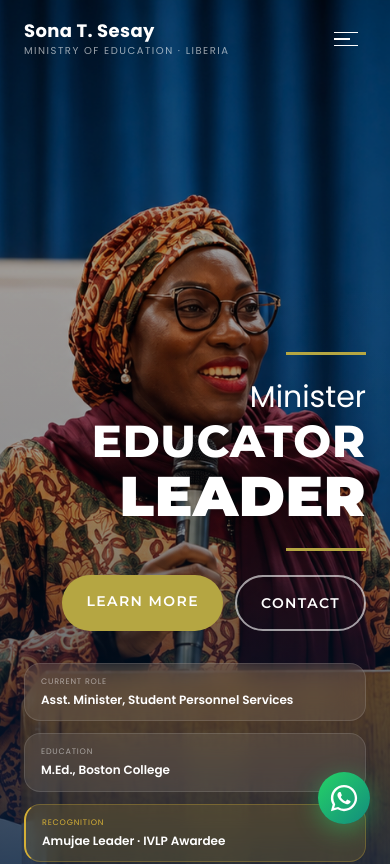
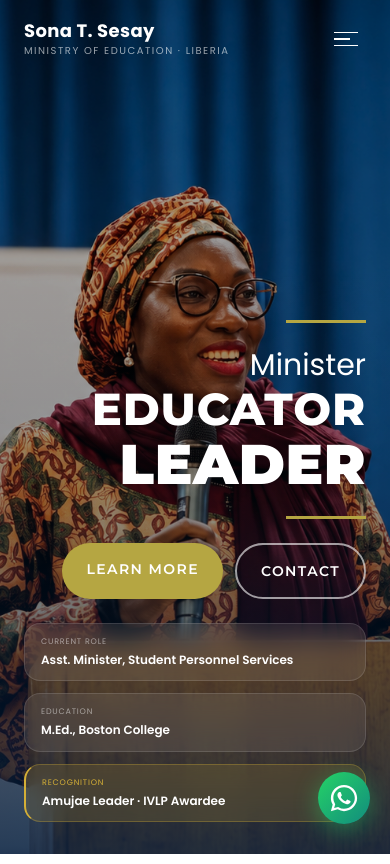
Before and after one commit to Vetsocom/sonatsesay, a Next.js app: page / in a window 390 px wide. Shown: the top 864 px of the page. Built offline with nearby package versions, Linux system fonts and the light colour scheme.

Commit message:
feat: create HeroSection component with image background and credentials display

```diff
--- a/src/app/components/HeroSection.tsx
+++ b/src/app/components/HeroSection.tsx
@@ -19,7 +19,7 @@ export default function HeroSection() {
           fill
           priority
           sizes="100vw"
-          className="object-cover object-[center] md:object-center"
+          className="object-cover object-center lg:object-center"
           unoptimized
         />
 
@@ -40,22 +40,22 @@ export default function HeroSection() {
       </div>
 
       {/* Content Container */}
-      <div className="relative z-20 w-full max-w-7xl mx-auto px-6 lg:px-12 flex flex-col justify-between min-h-screen pt-36 pb-8 md:pt-24 md:pb-12">
+      <div className="relative z-20 w-full max-w-7xl mx-auto px-6 lg:px-12 flex flex-col justify-between min-h-screen pt-28 pb-8 lg:pt-24 lg:pb-12">
         <div className="flex justify-end">
-          <div className="w-full md:w-1/2 xl:w-5/12 text-right mt-[13rem] md:mt-16">
+          <div className="w-full sm:w-[88%] md:w-[78%] lg:w-1/2 xl:w-5/12 text-right mt-[13rem] md:mt-[14rem] lg:mt-16">
             <div className="flex justify-end">
               <span className="ministerial-divider" />
             </div>
 
             {/* Stacked title words */}
             <div className="mb-6">
-              <div className="text-3xl md:text-5xl lg:text-6xl text-leading text-white mb-1">
+              <div className="text-3xl sm:text-4xl md:text-5xl lg:text-6xl text-leading text-white mb-1">
                 Minister
               </div>
-              <div className="text-4xl md:text-6xl lg:text-7xl hero-caption-style2 mb-1">
+              <div className="text-4xl sm:text-5xl md:text-6xl lg:text-7xl hero-caption-style2 mb-1">
                 Educator
               </div>
-              <div className="text-3xl md:text-5xl lg:text-6xl hero-caption-style3">
+              <div className="text-3xl sm:text-4xl md:text-5xl lg:text-6xl hero-caption-style3">
                 Leader
               </div>
             </div>
@@ -77,8 +77,8 @@ export default function HeroSection() {
         </div>
 
         {/* Bottom credential strip */}
-        <div className="mt-8 md:mt-16">
-          <div className="grid grid-cols-1 md:grid-cols-3 gap-3 md:gap-4">
+        <div className="mt-6 lg:mt-16">
+          <div className="grid grid-cols-1 lg:grid-cols-3 gap-3 md:gap-4">
             <div
               className="w-full min-w-0 px-4 py-3 md:px-5 md:py-4 rounded-lg flex flex-col justify-center break-words"
               style={{
```
